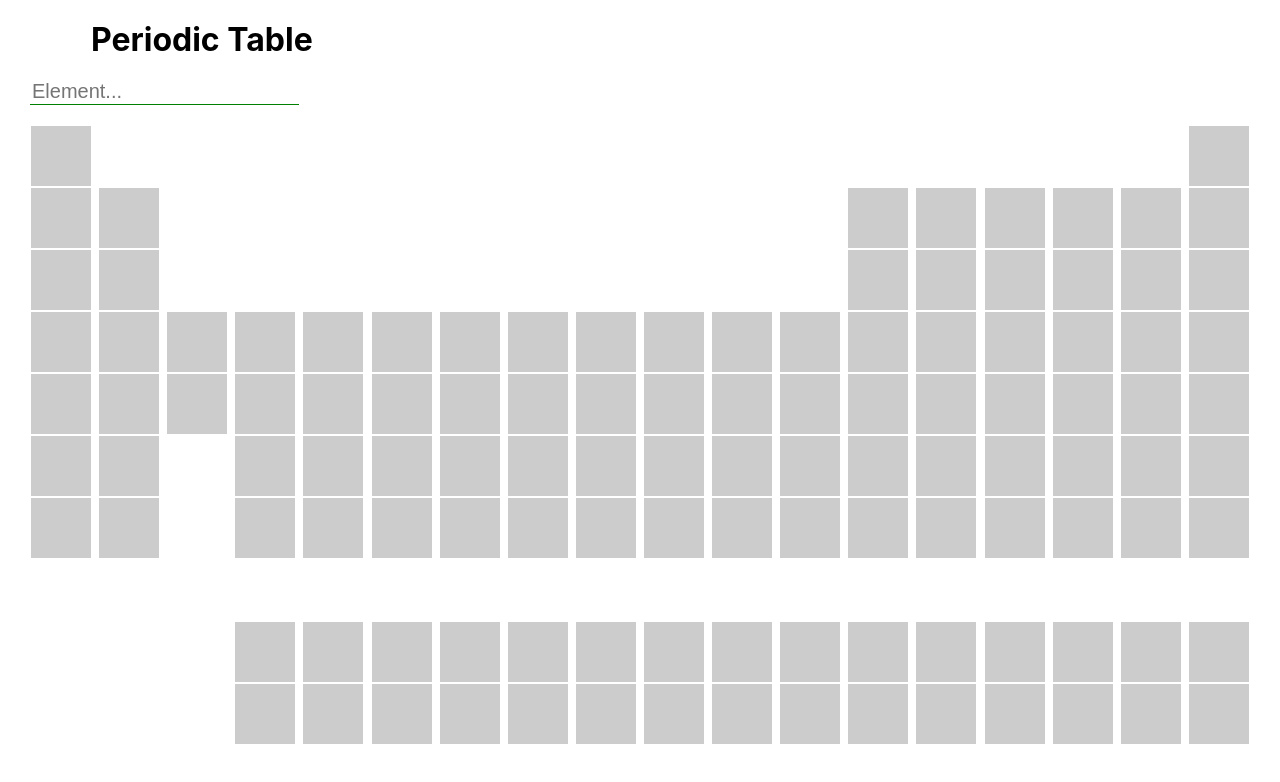
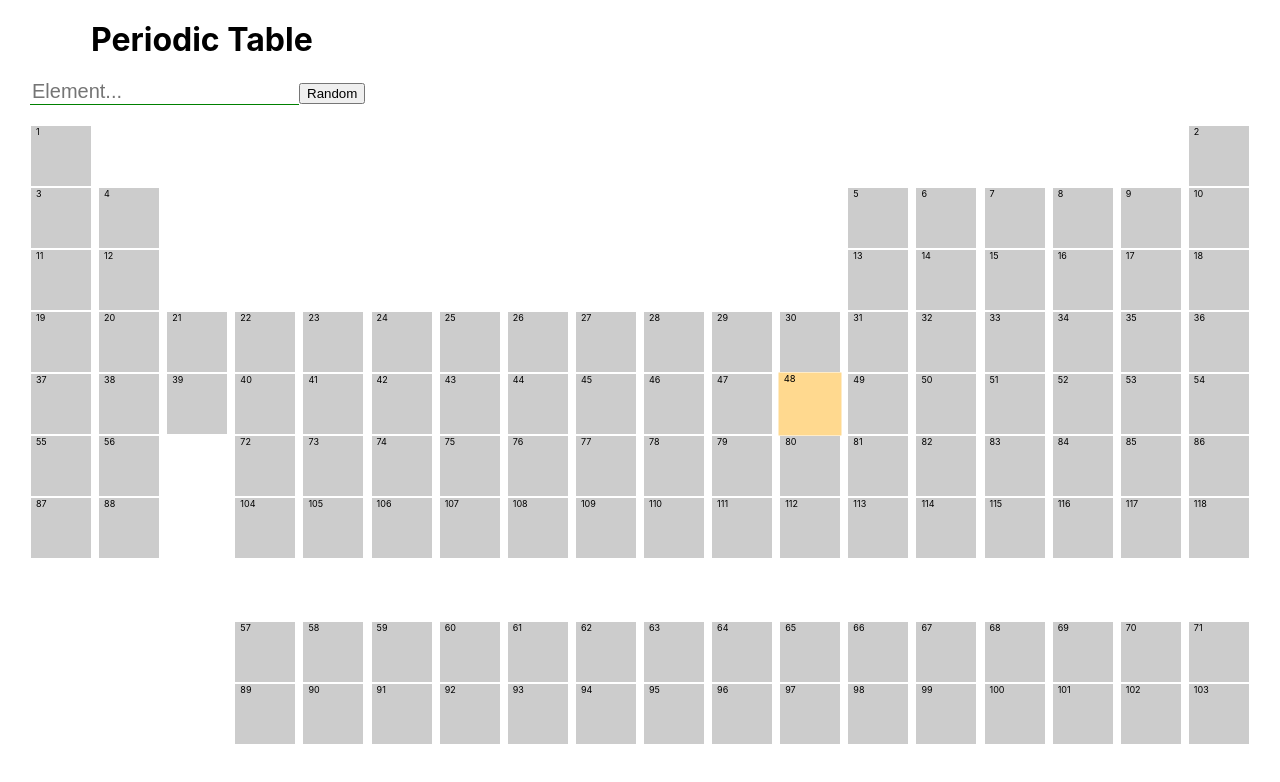
Before and after one commit to MWalter777/periodic-table, a Next.js app: page / in a window 1280 px wide. Shown: the top 782 px of the page. Built offline with nearby package versions, Linux system fonts and the light colour scheme.

Commit message:
Select random value

```diff
--- a/components/ElementTable/index.style.ts
+++ b/components/ElementTable/index.style.ts
@@ -8,7 +8,7 @@ export const ElementTableStyled = styled.div<Props>`
 	display: flex;
 	flex-direction: column;
 	background-color: ${(props) => props.backgroundColor};
-	justify-content: center;
+	justify-content: space-between;
 	box-sizing: border-box;
 	margin: 1px;
 	min-width: 80px;
--- a/components/ElementTable/index.tsx
+++ b/components/ElementTable/index.tsx
@@ -10,7 +10,6 @@ type Props = {
 	name: string;
 	weight: number;
 	display: boolean;
-	changeSelected: (value: string) => void;
 	selected: string;
 };
 
@@ -21,22 +20,18 @@ const ElementTable = ({
 	symbolTable,
 	weight,
 	display,
-	changeSelected,
 	selected,
 }: Props) => {
 	return (
 		<ElementTableStyled
 			backgroundColor={backgroundColor}
-			/* onClick={() => {
-				!display && changeSelected(name === selected ? '' : name);
-			}} */
-			className={`${name === selected ? 'selected' : ''} ${
+			className={`${name.toLowerCase() === selected ? 'selected' : ''} ${
 				display ? '' : 'hide'
 			}`}
 		>
+			<sup className='atomic-number'>{atomicNumber}</sup>
 			{display && (
 				<>
-					<sup className='atomic-number'>{atomicNumber}</sup>
 					<h1 className='symbol-table'>{symbolTable}</h1>
 					<sub>{getElementName(name.toLowerCase() as keysElements)[0]}</sub>
 					<sub>{weight}</sub>
--- a/components/PeriodicTable/index.tsx
+++ b/components/PeriodicTable/index.tsx
@@ -18,7 +18,7 @@ type Props = {
 			value: string;
 		};
 	}) => void;
-	changeSelected: (value: string) => void;
+	changeSelected: () => void;
 	selected: string;
 };
 
@@ -36,6 +36,7 @@ const PeriodicTable = ({
 					<h1>Periodic Table</h1>
 				</div>
 			</HeaderStyled>
+			<div>
 				<input
 					onChange={changeName}
 					className='type-element'
@@ -43,6 +44,8 @@ const PeriodicTable = ({
 					placeholder='Element...'
 					value={name}
 				/>
+				<button onClick={changeSelected}>Random</button>
+			</div>
 			{elements.map((element, index) => {
 				return (
 					<RowTableStyled key={index}>
@@ -62,7 +65,6 @@ const PeriodicTable = ({
 									weight={e.weight}
 									key={e.atomicNumber}
 									display={!!e.display}
-									changeSelected={changeSelected}
 									selected={selected}
 								/>
 							);
--- a/pages/index.tsx
+++ b/pages/index.tsx
@@ -6,6 +6,10 @@ import { elementsParser, keysElements } from 'data/parserElements';
 const Home = () => {
 	const [name, setName] = useState('');
 	const [selected, setSelected] = useState('');
+	const [selectedElements, setSelectedElements] = useState<string[]>([]);
+	const [allElements, setAllElements] = useState<string[]>(
+		Object.keys(elementsParser)
+	);
 	const changeName = ({ target: { value } }: { target: { value: string } }) => {
 		setName(value);
 	};
@@ -25,6 +29,9 @@ const Home = () => {
 					) {
 						setName('');
 						setSelected('');
+						setSelectedElements([...selectedElements, resultName[0]]);
+						setAllElements(allElements.filter((e) => e !== resultName[0]));
+						changeSelected();
 						return { ...e, display: true };
 					}
 					return { ...e };
@@ -37,8 +44,10 @@ const Home = () => {
 		if (name) findElement(name);
 	}, [name]);
 
-	const changeSelected = (value: string) => {
-		setSelected(value);
+	const changeSelected = () => {
+		const randomElement =
+			allElements[Math.floor(Math.random() * allElements.length)];
+		setSelected(randomElement);
 	};
 
 	useEffect(() => {
@@ -46,6 +55,7 @@ const Home = () => {
 			const response = await fetch('/api/elements');
 			const data: IElement[][] = await response.json();
 			setElements(data);
+			changeSelected();
 		};
 		getElements();
 	}, []);
```
Lines whose indentation alone changed are shown as unchanged.
